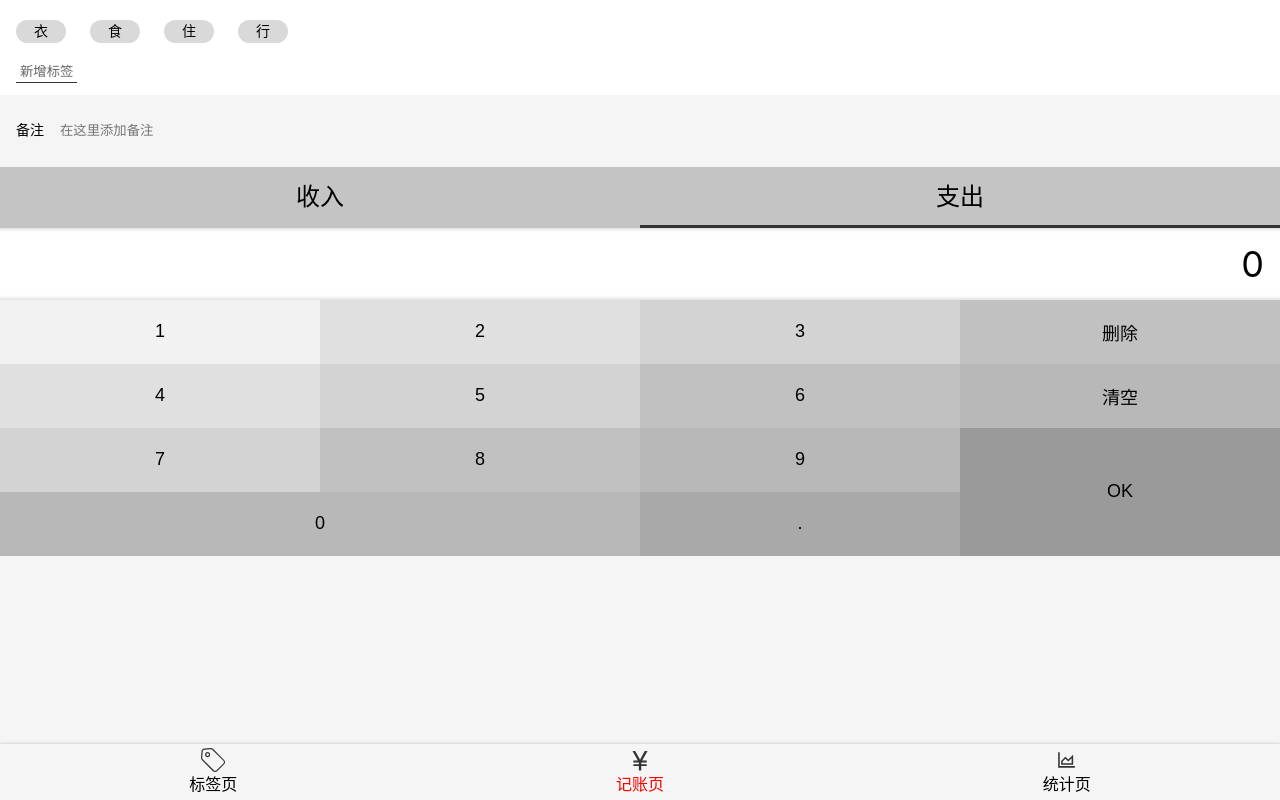
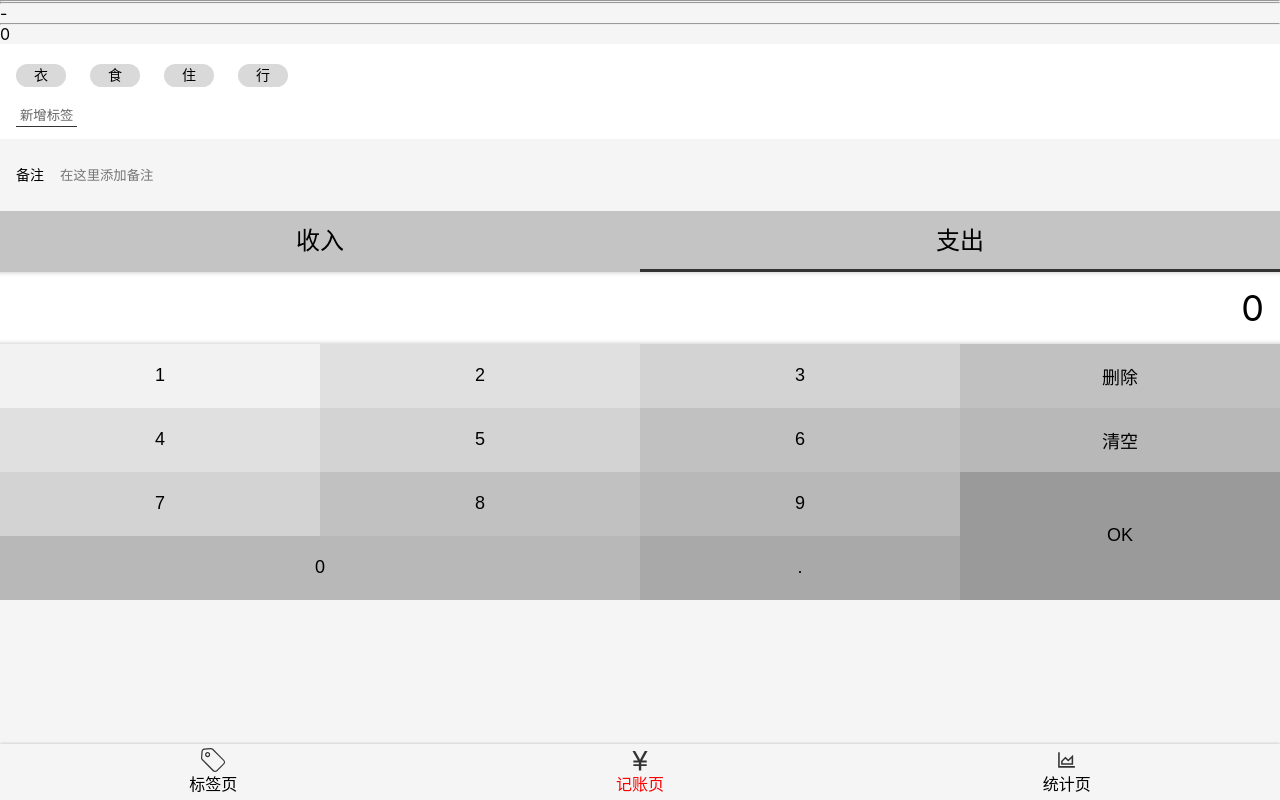
Before and after one commit to lttztt/money-react, a React app: page /#/money in a window 1280 px wide. Built offline with nearby package versions, Linux system fonts and the light colour scheme.

Commit message:
收集money中的数据

```diff
--- a/src/views/Money.tsx
+++ b/src/views/Money.tsx
@@ -1,4 +1,4 @@
-import React from 'react';
+import React, {useState} from 'react';
 import Layout from '../components/Layout';
 import styled from 'styled-components';
 import {TagsSection} from './money/TagsSection';
@@ -11,14 +11,51 @@
   display:flex;
   flex-direction: column;
 `;
+type Category = '-' | '+'
+
 const Money = () => {
+  const [selected, setSelected] = useState({
+    tags: [] as string[],
+    note: '',
+    category: '-' as Category,
+    amount: 0
+  });
   return (
     <MyLayout>
-      <TagsSection/>
-      <NoteSection />
-      <CategorySection />
-      <NumberPadSection>
-      </NumberPadSection>
+      {selected.tags.join(',')}
+      <hr/>
+      {selected.note}
+      <hr/>
+      {selected.category}
+      <hr/>
+      {selected.amount}
+      <TagsSection value={selected.tags}
+                   onChange={(tags) =>
+                     setSelected({
+                       ...selected,
+                       tags: tags
+                     })}/>
+      <NoteSection value={selected.note}
+                   onChange={(note) =>
+                     setSelected({
+                       ...selected,
+                       note: note
+                     })}/>
+      <CategorySection value={selected.category}
+                       onChange={(category) =>
+                         setSelected({
+                           ...selected,
+                           category: category
+                         })
+                       }/>
+      <NumberPadSection value={selected.amount}
+                        onOk={() => {}}
+                        onChange={(amount) =>
+                          setSelected({
+                            ...selected,
+                            amount: amount
+                          })
+                        }/>
     </MyLayout>
   );
 };
--- a/src/views/money/CategorySection.tsx
+++ b/src/views/money/CategorySection.tsx
@@ -24,19 +24,22 @@
     }
   }
 `;
-
-const CategorySection: React.FC = () => {
-  const categoryMap = { '-': '支出', '+': '收入' };
-  type categoryKeys =  keyof typeof categoryMap
+type Props = {
+  value: '-' | '+';
+  onChange: (category: '-' | '+') => void
+}
+const CategorySection: React.FC<Props> = (props) => {
+  const categoryMap = {'-': '支出', '+': '收入'};
+  type categoryKeys = keyof typeof categoryMap
   const [categoryList] = useState<categoryKeys[]>(['+', '-']);
-  const [category, setCategory] = useState('-');
+  const category = props.value;
   return (
     <Wrapper>
       <ul>
         {
           categoryList.map(c =>
             <li
-              onClick={() => setCategory(c)}
+              onClick={() => props.onChange(c)}
               key={c}
               className={category === c ? 'selected' : ''}>{categoryMap[c]}</li>
           )
--- a/src/views/money/NoteSection.tsx
+++ b/src/views/money/NoteSection.tsx
@@ -1,5 +1,5 @@
 import styled from 'styled-components';
-import React, {useRef, useState} from 'react';
+import React, {useRef} from 'react';
 
 const Wrapper = styled.section`
   background: #f5f5f5;
@@ -19,14 +19,18 @@
   }
 `;
 
-const NoteSection:React.FC = () => {
-  const [note, setNote] = useState('');
-  const refInput = useRef<HTMLInputElement>(null)
-  const onBlur = ()=>{
-    if(refInput.current !== null){
-      setNote(refInput.current.value)
+type Props = {
+  value: string,
+  onChange: (note: string) => void
+}
+const NoteSection: React.FC<Props> = (props) => {
+  const note = props.value;
+  const refInput = useRef<HTMLInputElement>(null);
+  const onBlur = () => {
+    if (refInput.current !== null) {
+      props.onChange(refInput.current.value);
     }
-  }
+  };
   return (
     <Wrapper>
       <label>
@@ -38,7 +42,7 @@
                placeholder="在这里添加备注"/>
       </label>
     </Wrapper>
-  )
-}
+  );
+};
 
-export { NoteSection }
+export {NoteSection};
--- a/src/views/money/NumberPadSection.tsx
+++ b/src/views/money/NumberPadSection.tsx
@@ -1,23 +1,31 @@
-import React, {useState} from 'react';
+import React from 'react';
 import {Wrapper} from './NumberPadSection/Wrapper';
 import {generatorOutput} from './NumberPadSection/generatorOutput';
 
+type Props = {
+  value: number,
+  onChange: (amount: number) => void,
+  onOk: () => void
+}
 
-const NumberPadSection: React.FC = () => {
-  const [output, _setOutput] = useState('0');
+const NumberPadSection: React.FC<Props> = (props) => {
+  const output = props.value.toString();
   const setOutput = (output: string) => {
+    let value;
     if (output.length > 16) {
-      output = output.slice(0, 16);
+      value = parseFloat(output.slice(0, 16));
     } else if (output.length < 1) {
-      output = '0';
+      value = 0;
+    } else {
+      value = parseFloat(output);
     }
-    _setOutput(output);
+    props.onChange(value);
   };
   const onClick = (e: React.MouseEvent) => {
     const text = (e.target as HTMLButtonElement).textContent;
     if (text === null) return;
     if (text === 'ok') {
-      // TODO
+      props.onOk();
       return;
     }
     if ('0123456789.'.split('').concat(['清空', '删除']).indexOf(text) >= 0) {
--- a/src/views/money/TagsSection.tsx
+++ b/src/views/money/TagsSection.tsx
@@ -22,10 +22,13 @@
     margin-top: 8px;
   }
 `;
-
-const TagsSection: React.FC = () => {
+type Props = {
+  value: string[],
+  onChange: (selected: string[]) => void
+}
+const TagsSection: React.FC<Props> = (props) => {
+  const selectedTags = props.value;
   const [tags, setTags] = useState<string[]>(['衣', '食', '住', '行']);
-  const [selectedTags, setSelectedTags] = useState<string[]>([]);
   const onAddTag = () => {
     const tagName = window.prompt('新增标签名?');
     if (tagName !== null) {
@@ -37,9 +40,9 @@
     const index = selectedTags.indexOf(tag);
     if (index >= 0) {
       const tags = selectedTags.filter(d => d !== tag); // 返回选中的所有tag中不含当前点击的tag的数组
-      setSelectedTags(tags);
+      props.onChange(tags);
     } else {
-      setSelectedTags([...selectedTags, tag]);
+      props.onChange([...selectedTags, tag]);
     }
   };
 
```
